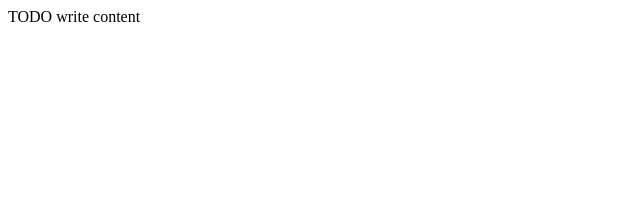
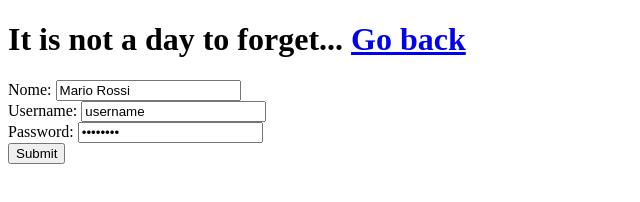
Before and after one commit to francescoaracu/Esercitazioni_FPW_Frank, a plain HTML site: page web/registrazione.html in a window 1280 px wide. Shown: the whole page, without its empty margins (0-640 px from the left). Drawn offline with Linux system fonts and the light colour scheme.

Commit message:
Aggiunta form parziale

```diff
--- a/web/registrazione.html
+++ b/web/registrazione.html
@@ -14,6 +14,22 @@ and open the template in the editor.
         <meta name="description" content="Pagina di registrazione delle esercitazioni di FPW">
     </head>
     <body>
-        <div>TODO write content</div>
+        <div>
+            <h1>It is not a day to forget... <a href="index.html">Go back</a></h1>
+        </div>
+        <div>
+            <form action="index.html" method="post">
+                <label for="nomeutente">Nome: </label>
+                <input type="text" name="nomeUtente" id="nomeutente" value="Mario Rossi"/>
+                <br/>
+                <label for="id_username">Username: </label>
+                <input type="text" name="username" id="id_username" value="username"/>
+                <br/>
+                <label for="id_password">Password: </label>
+                <input type="password" name="password" id="id_password" value="password"/>
+                <br/>
+                <input type="submit" value="Submit"/>
+            </form>
+        </div>
     </body>
 </html>
```
